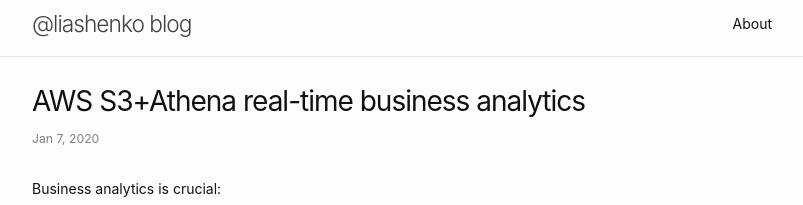
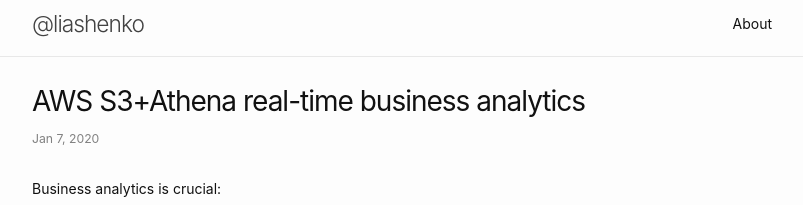
Before and after one commit to liashenko/liashenko.github.io, a Jekyll site: the page built from _posts/2020-01-07-athena-analytics.markdown, in a window 1280 px wide and 900 px high. Shown: the top 205 px of the window, without its empty margins (238-1041 px from the left). Built offline with Jekyll 4.4.1, drawn with Linux system fonts in a browser that asks for light colours.

Commit message:
Update title

```diff
--- a/_config.yml
+++ b/_config.yml
@@ -13,7 +13,7 @@
 # you will see them accessed via {{ site.title }}, {{ site.email }}, and so on.
 # You can create any custom variable you would like, and they will be accessible
 # in the templates via {{ site.myvariable }}.
-title: "@liashenko blog"
+title: "@liashenko"
 # Build settings
 markdown: kramdown
 theme: minima
```
